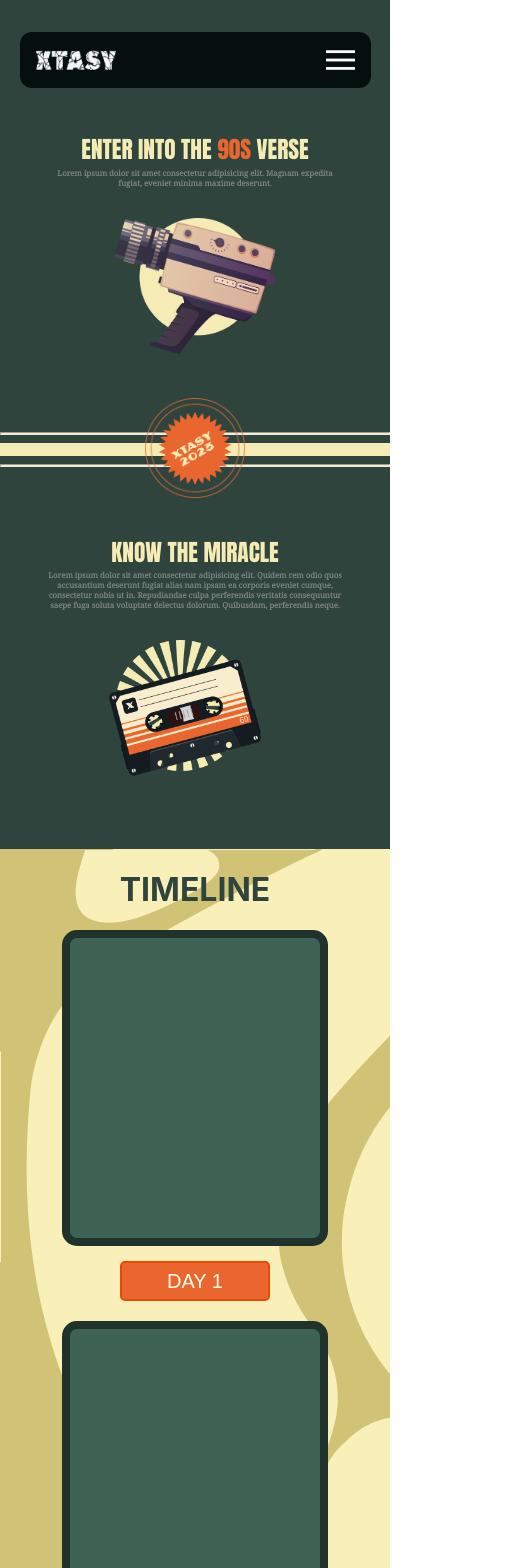
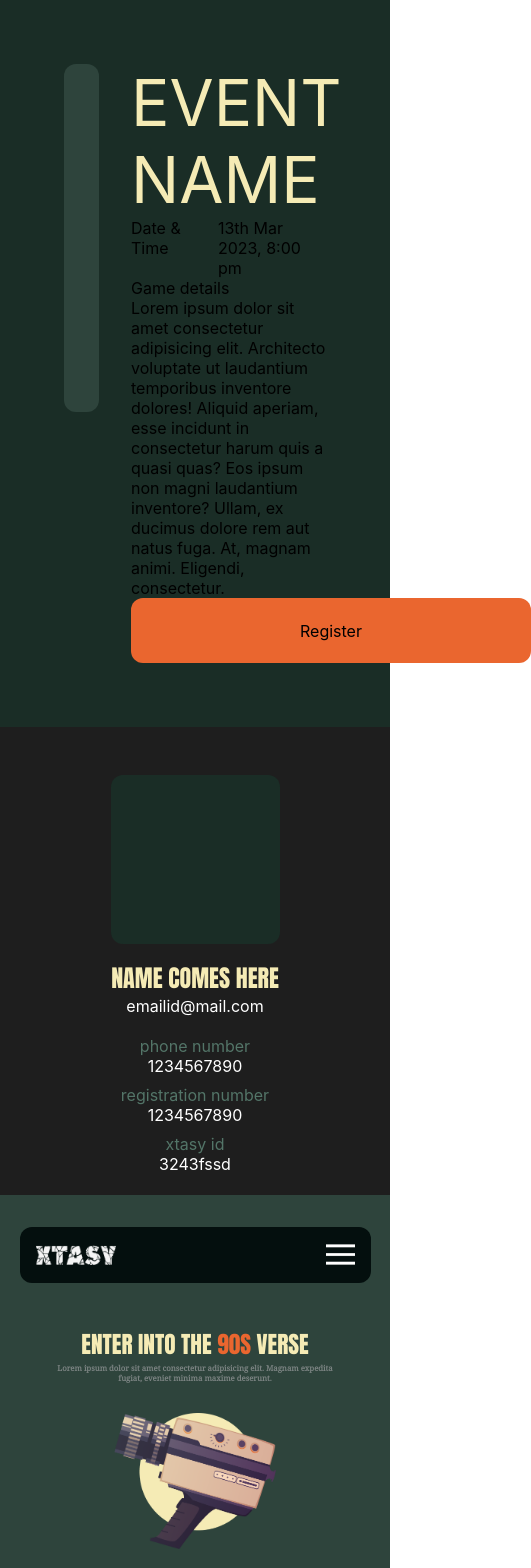
Before and after one commit to Pritam-coder884/xtasy-technofest2023, a React (Create React App) app: page / in a window 390 px wide. Shown: the top 1568 px of the page, 531 px wide, since content can reach past the window. Built offline with nearby package versions, Linux system fonts and the light colour scheme.

Commit message:
profile page initialise

```diff
--- /dev/null
+++ b/src/component/Eventdetails.jsx
@@ -0,0 +1,30 @@
+import React from 'react'
+import "./Eventdetails.scss"
+const Eventdetails = () => {
+  return (
+    <div className='eventContainer'>
+          <div className="eventImg"></div>
+          <div className='eventDetails'>
+            <div className="eventHeading">
+            EVENT NAME
+          </div>
+          <div className="details">
+            <div className="time">
+                <div>Date & Time</div>
+                <div className='detailAns'>13th Mar 2023, 8:00 pm</div>
+            </div>
+            <div className="detailLink">
+                <div>Game details</div>
+                {/* <div><link>Link here</link></div> */}
+            </div>
+          </div>
+          <div className="description">Lorem ipsum dolor sit amet consectetur adipisicing elit. Architecto voluptate ut laudantium temporibus inventore dolores! Aliquid aperiam, esse incidunt in consectetur harum quis a quasi quas? Eos ipsum non magni laudantium inventore? Ullam, ex ducimus dolore rem aut natus fuga. At, magnam animi. Eligendi, consectetur.
+          </div>
+          <div className="RegisterBtn">
+            Register
+          </div></div>
+    </div>
+  )
+}
+
+export default Eventdetails
--- /dev/null
+++ b/src/component/Eventdetails.scss
@@ -0,0 +1,37 @@
+.eventContainer{
+    display: flex;
+    padding: 64px;
+    // width:1098px;
+    background-color:#1A2D26;
+}
+.eventImg{
+    width: 348px;
+    height: 348px;
+    background: #2E443C;
+    border-radius: 12px;
+}
+.RegisterBtn{
+    width: 400px;
+height: 65px;
+
+background: #EA662F;
+border-radius: 12px;
+display: flex;
+align-items: center;
+justify-content: center;
+text-align: center;
+}
+.eventHeading{
+    color: #F5EBB5;
+    font-size: 64px;
+}
+.eventDetails{
+    padding-left: 2rem;
+    width:50vw;
+}
+.time,.detailLink{
+    display: flex;
+}
+.detailAns{
+    margin-left: 2rem;
+}
--- /dev/null
+++ b/src/component/Profile.jsx
@@ -0,0 +1,39 @@
+import React from 'react'
+import "./Profile.scss"
+
+const Profile = () => {
+  return (
+    <div  className='profile'>
+        <div className="profileCard">
+            <div className='profileImgContainer'>
+            <div className='profileImg'>
+            </div>
+            </div>
+            <div className='userDetail'>
+                <div className='userName'>
+                    NAME COMES HERE
+                </div>
+                <div className='userEmailId'>
+                    emailid@mail.com
+                </div>
+                <div className='detailBox'>
+                    <div className='detail'>
+                        <div className='detailHeading'>phone number</div>
+                        <div>1234567890</div>
+                    </div>
+                    <div className='detail'>
+                        <div className='detailHeading'>registration number</div>
+                        <div>1234567890</div>
+                    </div>
+                    <div className='detail'>
+                        <div className='detailHeading xtasyid'>xtasy id</div>
+                        <div className='xtasyid'>3243fssd</div>
+                    </div>
+                </div>
+            </div>
+        </div>
+    </div>
+  )
+}
+
+export default Profile
--- /dev/null
+++ b/src/component/Profile.scss
@@ -0,0 +1,88 @@
+@import url('https://fonts.googleapis.com/css2?family=Inter:wght@500&family=Roboto:wght@100&display=swap');
+@import url('https://fonts.googleapis.com/css2?family=Anton&family=Inter:wght@500&family=Roboto:wght@100&display=swap');
+.profile{
+    background: #1E1E1E;;
+}
+.profileCard{
+    display: flex;
+    justify-content: left;
+    padding: 3rem 5rem 1rem 5rem;
+}
+.profileImg{
+    background: #1A2D26;
+    border-radius: 12px;
+    width: 169px;
+    height: 169px;
+}
+.userName{
+    color: #F5EBB5;
+    font-size: 24px;
+    font-family: 'Anton', sans-serif;
+}
+.detailBox{
+    display: flex;
+    justify-content: left;
+    padding-top: 3rem;
+}
+.detail{
+    width:20rem;
+}
+.userDetail{
+    color: #FFFFFF;
+    padding-left: 5rem;
+
+}
+.detailHeading{
+    color: #537568;
+
+}
+@media (max-width: 1370px){
+    .detail{
+        width:15rem;
+    }
+}
+@media (max-width: 1135px){
+    .detail{
+        width:13rem;
+    }
+}
+@media (max-width:1040px){
+    .profileCard{
+        flex-direction: column;
+    }
+    .userDetail{
+        padding: 1rem 0 0 0;
+    }
+}
+@media (max-width:785px){
+    .detail{
+        width:10rem;
+    }
+    .xtasyid{
+        padding-left: 2.3rem;
+    }
+}
+@media (max-width:586px){
+    .detailBox{
+        flex-direction: column;
+        padding: 1rem 0 0 0;
+    }
+    .profile{
+        display: flex;
+        justify-content: center;
+        text-align: center;
+    }
+    .profileImgContainer{
+        display: flex;
+        justify-content: center;
+    }
+    .userName{
+        text-align: center;
+    }
+    .xtasyid{
+        padding-left: 0;
+    }
+    .detail{
+        margin: 0.28rem;
+    }
+}
--- a/src/component/slide4/Homepage.scss
+++ b/src/component/slide4/Homepage.scss
@@ -8,6 +8,7 @@
     font-family: 'Anton', sans-serif;
     width:20vw;
     line-height:90px;
+    padding-left:7rem;
 }
 .partOne{
    width:35vw;
@@ -20,7 +21,8 @@
 }
 .content{
     color: #7B8382;
-    font-size: 16px;
+    font-size: 20px;
+    padding-left: 7rem;
 }
 .container{
     display: flex;
@@ -76,10 +78,15 @@ line-height:40px;
     }
     .headingEvents{
         font-size: 40px;
+        padding-left: 0;
     }
     .cardText{
         font-size: 23px;
         line-height:25px;
+    }
+    .content{
+        padding-left: 0;
+        font-size: 2vw;
     }
 }
 @media (max-width:814px){
--- a/src/pages/LandingPage/LandingPage.jsx
+++ b/src/pages/LandingPage/LandingPage.jsx
@@ -4,10 +4,14 @@ import Homepage from '../../component/slide4/Homepage'
 import HomeTop from '../../component/HomeTop/HomeTop'
 import Footer from '../../component/Footer/Footer'
 import Timeline from '../../component/Timeline/Timeline'
+import Profile from '../../component/Profile'
+import Eventdetails from '../../component/Eventdetails'
 
 const LandingPage = () => {
   return (
     <div>
+      <Eventdetails/>
+      <Profile/>
       <HomeTop/>
       <Timeline/>
       <Homepage/>
```
